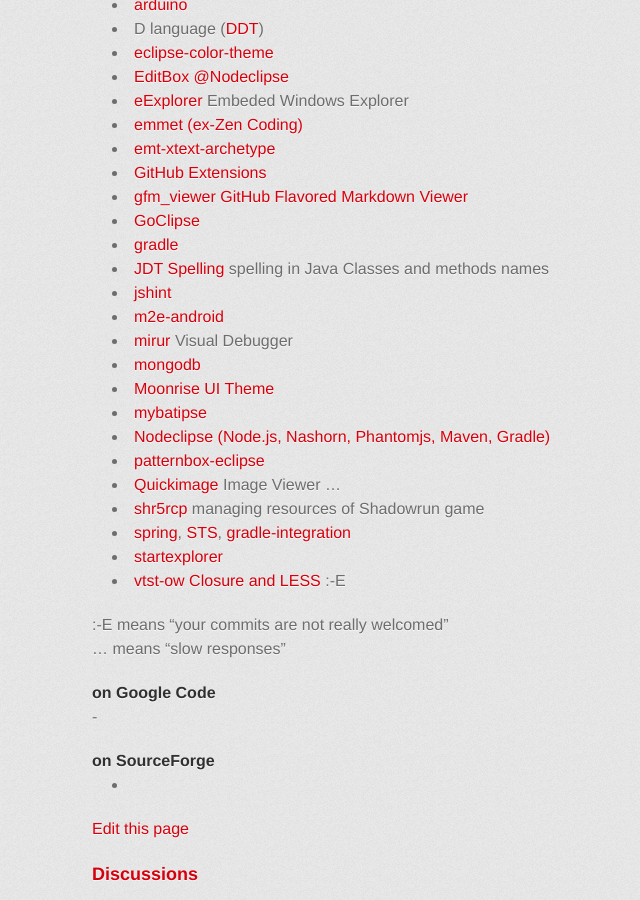
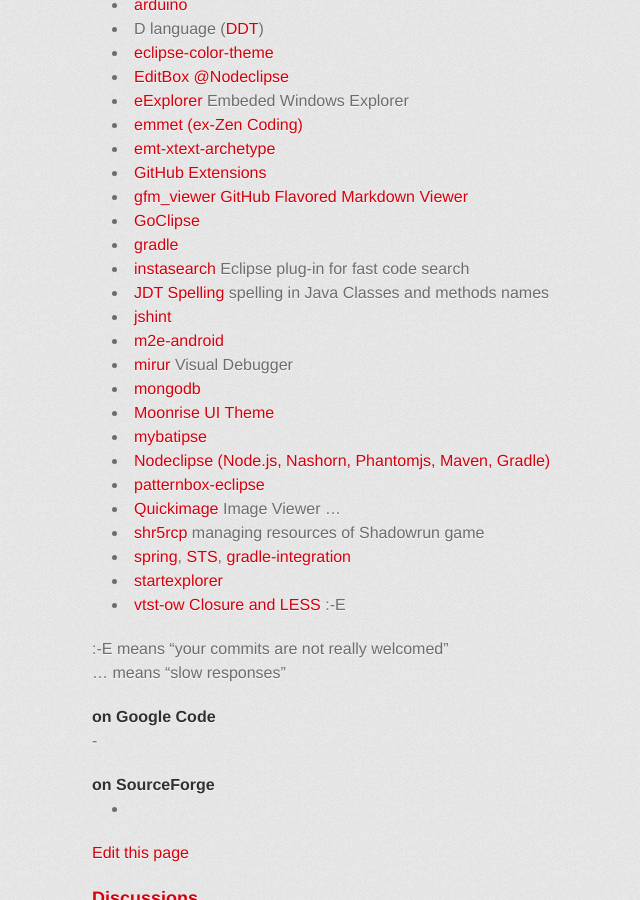
Before and after one commit to with-Eclipse/with-eclipse.github.io, a Jekyll site: the page built from index.md, in a window 1280 px wide and 900 px high, scrolled down 2162 px. Shown: the whole window, without its empty margins (238-878 px from the left). Built offline with Jekyll 4.4.1, drawn with Linux system fonts in a browser that asks for light colours; Markdown is read by kramdown in place of the engine named in the settings; comment, search, counter and statistics services are not loaded.

Commit message:
instasearch

```diff
--- a/index.md
+++ b/index.md
@@ -105,6 +105,7 @@ Just use code snippet below:
 - [gfm_viewer GitHub Flavored Markdown Viewer](https://github.com/satyagraha/gfm_viewer)
 - [GoClipse](https://github.com/sesteel/goclipse)
 - [gradle](https://github.com/spring-projects/eclipse-integration-gradle)
+- [instasearch](https://github.com/ajermakovics/eclipse-instasearch) Eclipse plug-in for fast code search
 - [JDT Spelling](https://github.com/hendrens/jdt.spelling) spelling in Java Classes and methods names
 - [jshint](https://github.com/eclipsesource/jshint-eclipse/)
 - [m2e-android](https://github.com/rgladwell/m2e-android)
```
